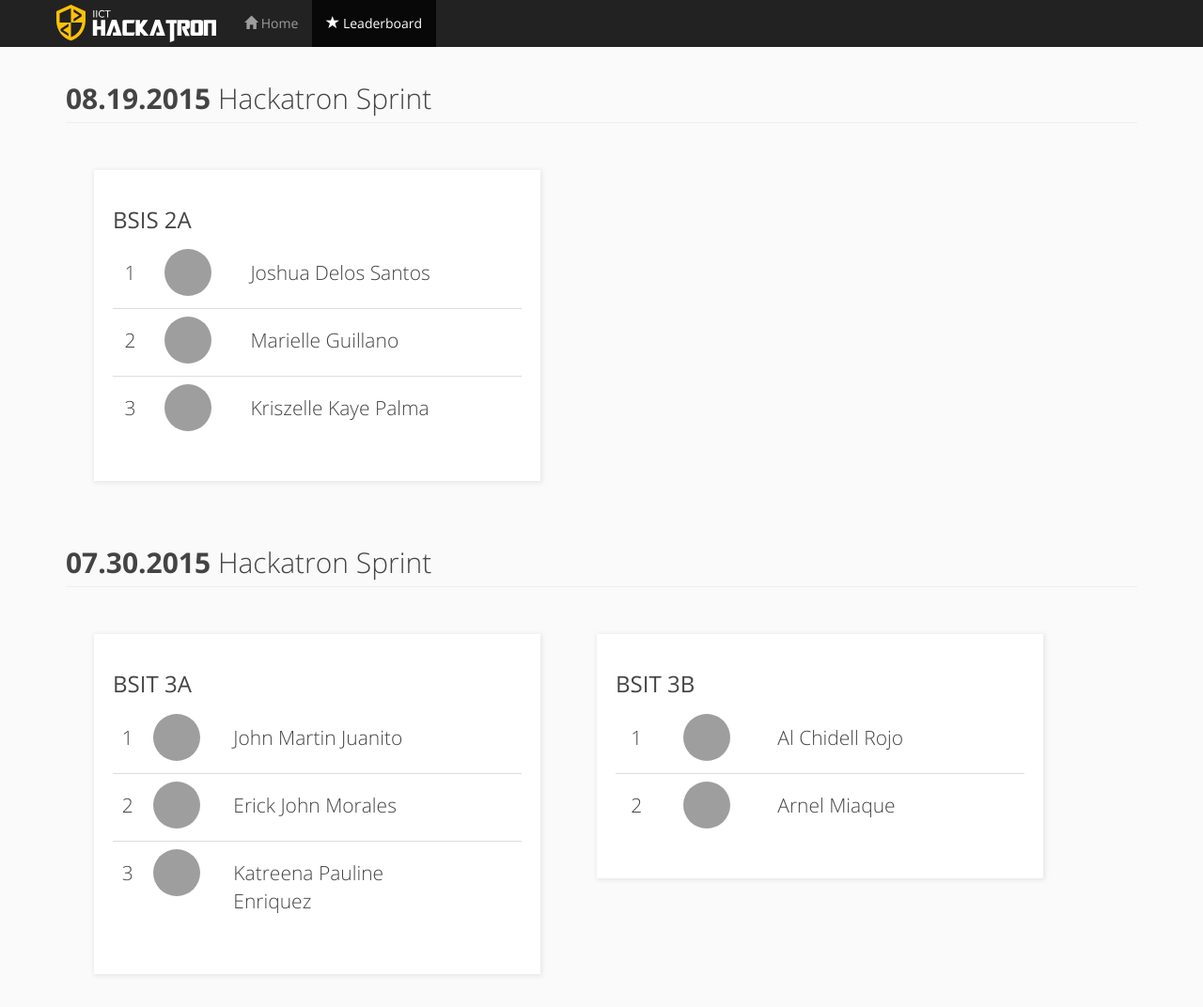
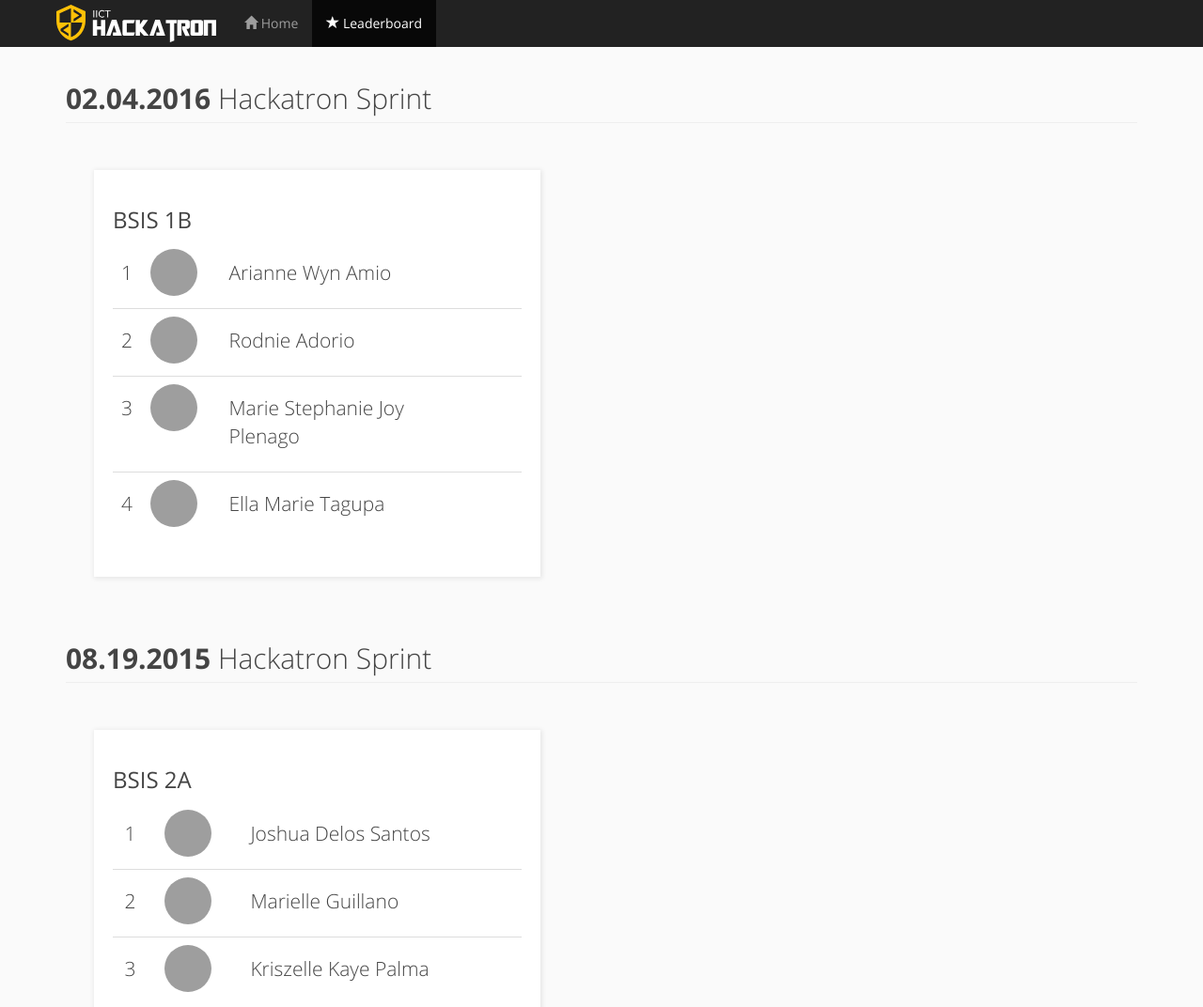
Before and after one commit to wvsu-cict-code/cict-hackatron, a plain HTML site: page pages/leaderboard.html in a window 1280 px wide. Shown: the top 1072 px of the page at 94% size. Drawn offline with Linux system fonts and the light colour scheme; grey boxes are pictures that could not be loaded.

Commit message:
Updated the leaderboard

```diff
--- a/pages/leaderboard.html
+++ b/pages/leaderboard.html
@@ -57,6 +57,59 @@
   </div>
   <div class="jumbotron jumbo-light headless">
     <div class="container">
+      <h2 class="page-header"><b>02.04.2016</b> Hackatron Sprint</h2>
+      <div class="course col-lg-5">
+        <h3 class="text-norm">BSIS 1B</h3>
+        <table class="table table-hover">
+          <thead>
+            <tr>
+              <td>
+                <p class="td-text text-center">1</p>
+              </td>
+              <td>
+                <img class="profile-img img-responsive img-circle" src="https://graph.facebook.com/100000520501699/picture" alt="" />
+              </td>
+              <td>
+                <p class="td-text col-lg-10">Arianne Wyn Amio</p>
+              </td>
+            </tr>
+            <tr>
+              <td>
+                <p class="td-text text-center">2</p>
+              </td>
+              <td>
+                <img class="profile-img img-responsive img-circle" src="https://graph.facebook.com/100004726083265/picture" alt="" />
+              </td>
+              <td>
+                <p class="td-text col-lg-10">Rodnie Adorio</p>
+              </td>
+            </tr>
+            <tr>
+              <td>
+                <p class="td-text text-center">3</p>
+              </td>
+              <td>
+                <img class="profile-img img-responsive img-circle" src="https://graph.facebook.com/100001377566002/picture" alt="" />
+              </td>
+              <td>
+                <p class="td-text col-lg-10">Marie Stephanie Joy Plenago</p>
+              </td>
+            </tr>
+            <tr>
+              <td>
+                <p class="td-text text-center">4</p>
+              </td>
+              <td>
+                <img class="profile-img img-responsive img-circle" src="https://graph.facebook.com/100005201223419/picture" alt="" />
+              </td>
+              <td>
+                <p class="td-text col-lg-10">Ella Marie Tagupa</p>
+              </td>
+            </tr>
+          </thead>
+        </table>
+      </div>
+      <div class="clearfix"></div>
       <h2 class="page-header"><b>08.19.2015</b> Hackatron Sprint</h2>
       <div class="course col-lg-5">
         <h3 class="text-norm">BSIS 2A</h3>
@@ -67,7 +120,7 @@
                 <p class="td-text text-center">1</p>
               </td>
               <td>
-                <img class="profile-img img-responsive img-circle" src="https://fbcdn-profile-a.akamaihd.net/hprofile-ak-xfp1/v/t1.0-1/p160x160/10367561_997403623620109_635172135357247641_n.jpg?oh=6f496102076a2d0fe5507768ea4e4e56&oe=5676EE0C&__gda__=1450134422_a6e102a5a4e5354b6abe85cedd5ab7d5" alt="" />
+                <img class="profile-img img-responsive img-circle" src="https://graph.facebook.com/100000514422155/picture" alt="" />
               </td>
               <td>
                 <p class="td-text col-lg-10">Joshua Delos Santos</p>
```
